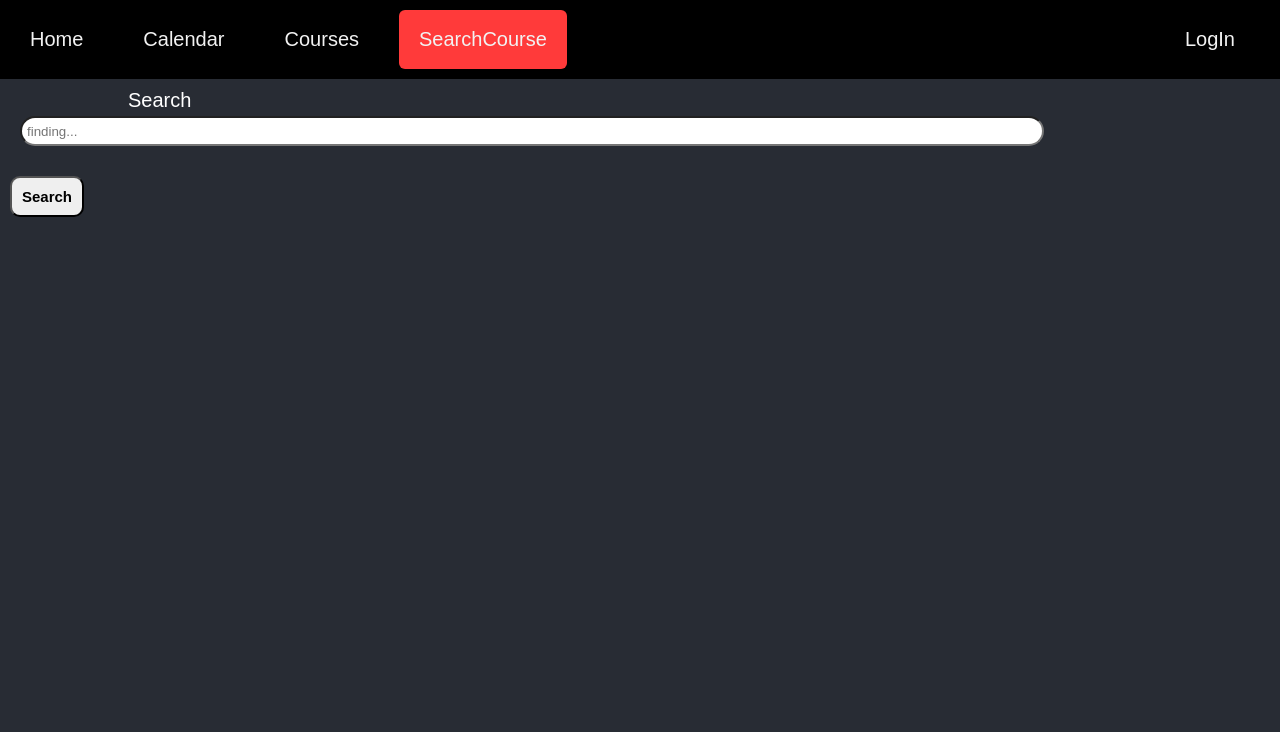
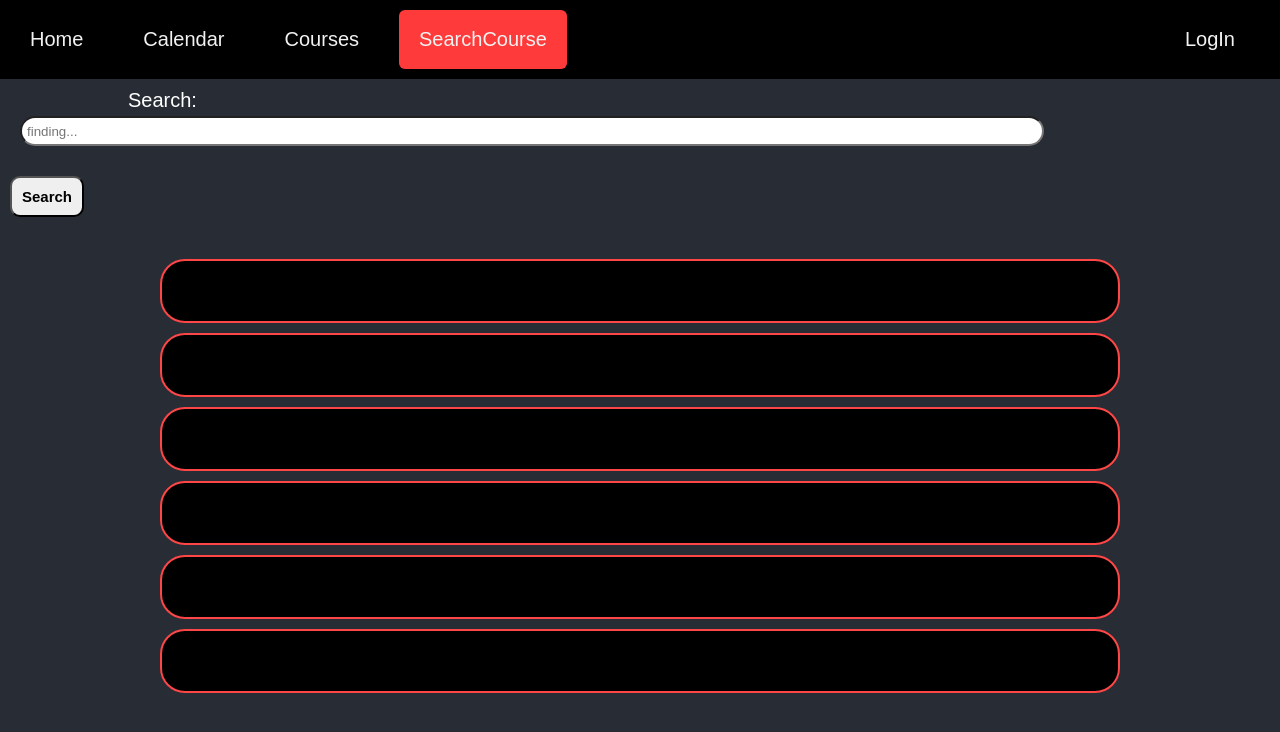
Before and after one commit to Spring2022-CSCI152/Team6, a React (Create React App) app: page /SearchCourse in a window 1280 px wide. Shown: the top 732 px of the page. Built offline with nearby package versions, Linux system fonts and the light colour scheme.

Commit message:
Updates to Login page and Search course page

```diff
--- a/src/CSS/LogIn.css
+++ b/src/CSS/LogIn.css
@@ -61,3 +61,13 @@ button{
 button:hover{
     background-color: #ff4646;
 }
+
+input {
+    /* margin-right: 15px; */
+    margin-bottom: 20px;
+    padding: 5px;
+    height: 35px;
+    left: 10%;
+    width: 80%;
+    border-radius: 30px;
+}
--- a/src/CSS/course.css
+++ b/src/CSS/course.css
@@ -77,7 +77,7 @@ label {
   display: block;
   text-align: left;
   margin-left: auto;
-  margin-right: 0%;
+  margin-right: 10px;
   margin-top: 10px;
 }
 
@@ -164,3 +164,26 @@ select {
   height: 30px;
   margin-left: 20px;
 }
+
+.mainbox {
+  text-align: left;
+  max-width: 80%;
+  margin: auto;
+  padding: 2rem;
+  height: auto;
+}
+
+.line{
+  border: 2px solid #ff4646;
+  border-radius: 25px;
+  background-color: black;
+  padding: 30px;
+  margin-bottom: 10px;
+
+}
+
+* {
+  box-sizing: border-box;
+  margin: 0;
+  font-family: 'Fira sans', sans-serif;
+}
--- a/src/pages/Courses.js
+++ b/src/pages/Courses.js
@@ -167,7 +167,7 @@ function Courses() {
     return (
         <div className="Course">
             <form onSubmit={onSubmitSearch}>
-               <label>Search For Classes:</label>
+               <label for='finding'>  Search For Classes:</label>
                 <input type="text" onChange={handleFinding} name="finding" className="finding" placeholder="finding..." id="finding" /> <br />
                 <button type="submit">Search</button>
             </form>
--- a/src/pages/SearchCourse.js
+++ b/src/pages/SearchCourse.js
@@ -18,11 +18,14 @@ function FindCourse() {
         // prevents page reload
         e.preventDefault();
 
+
         if (findingcourses == "") {
             alert("Please input class for searching");
 
+
             return;
         }
+
 
         const finding = { "classNameAb": findingcourses, "className": findingcourses };
         //sending to server
@@ -64,22 +67,23 @@ function FindCourse() {
                 console.log(error);
             });
 
+
     }
 
     return (
         <div className="Course">
             <form onSubmit={search} name="SearchCourseForm">
-                <label htmlFor='finding'>Search</label>
+                <label>Search: </label>
                 <input type="text" onChange={handleFinding} name="finding" className="finding" placeholder="finding..." id="finding" value={findingcourses} /> <br />
                 <button type="submit" name="submit">Search</button>
             </form>
-            <div id="result">
-                <p id="classNameAb"></p>
-                <p id="className"></p>
-                <div id="prerequisites"></div>
-                <p id="description"></p>
-                <p id="units"></p>
-                <p id="term"></p>
+            <div className = "mainbox" id="result">
+                <p className = "line" id="classNameAb"></p>
+                <p className = "line"  id="className"></p>
+                <p className = "line" id="prerequisites"></p>
+                <p className = "line" id="description"></p>
+                <p className = "line"  id="units"></p>
+                <p className = "line" id="term"></p>
             </div>
         </div>
 
```
